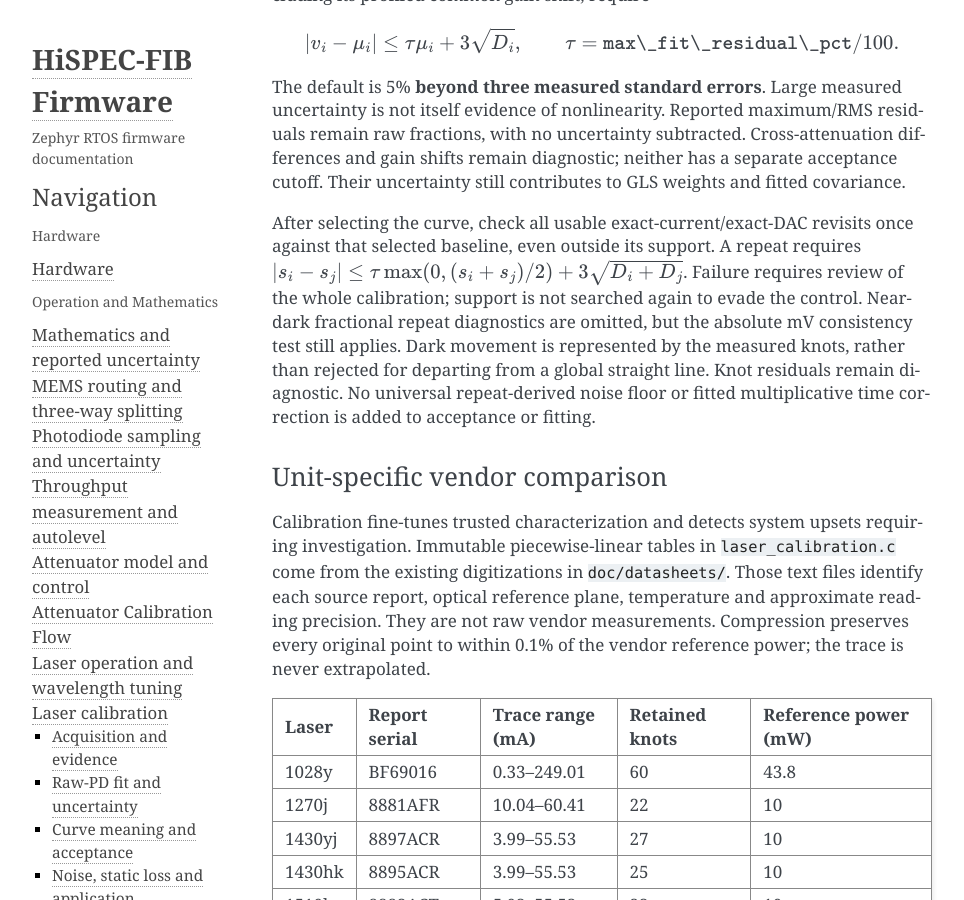
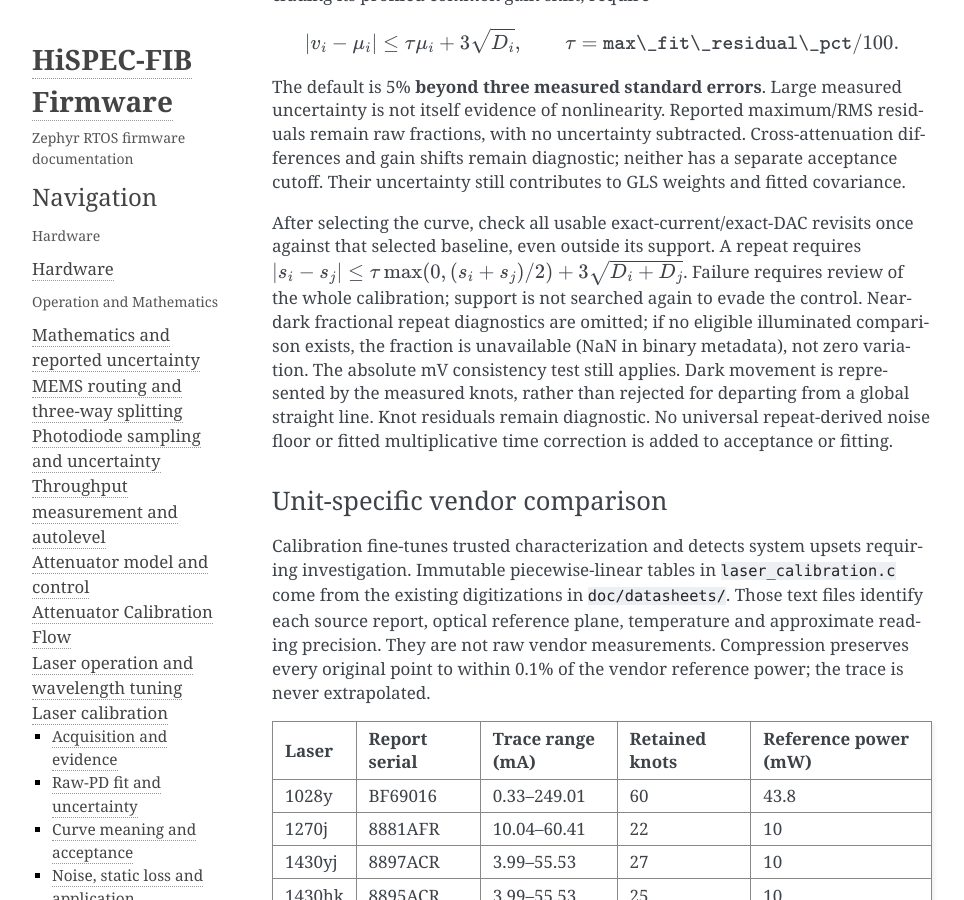
Before and after one commit to COO-Utilities/hispec-tib, a Sphinx documentation site: the page built from doc/laser_calibration.md, in a window 1280 px wide and 900 px high, scrolled down 4909 px. Shown: the whole window, without its empty margins (148-1112 px from the left). Built offline with Sphinx 7.4.7, drawn with Linux system fonts in a browser that asks for light colours.

Commit message:
Report unavailable repeat variation without implying zero

```diff
--- a/doc/laser_calibration.md
+++ b/doc/laser_calibration.md
@@ -219,8 +219,10 @@ After selecting the curve, check all usable exact-current/exact-DAC revisits onc
 against that selected baseline, even outside its support. A repeat requires
 $|s_i-s_j|\leq\tau\max(0,(s_i+s_j)/2)+3\sqrt{D_i+D_j}$.
 Failure requires review of the whole calibration; support is not searched again
-to evade the control. Near-dark fractional repeat diagnostics are omitted, but
-the absolute mV consistency test still applies. Dark movement is represented by
+to evade the control. Near-dark fractional repeat diagnostics are omitted; if no
+eligible illuminated comparison exists, the fraction is unavailable (NaN in binary
+metadata), not zero variation. The absolute mV consistency test still applies.
+Dark movement is represented by
 the measured knots, rather than rejected for departing from a global straight
 line. Knot residuals remain diagnostic. No universal repeat-derived noise floor
 or fitted multiplicative time correction is added to acceptance or fitting.
```
Also changed, not shown: 1 other file.
